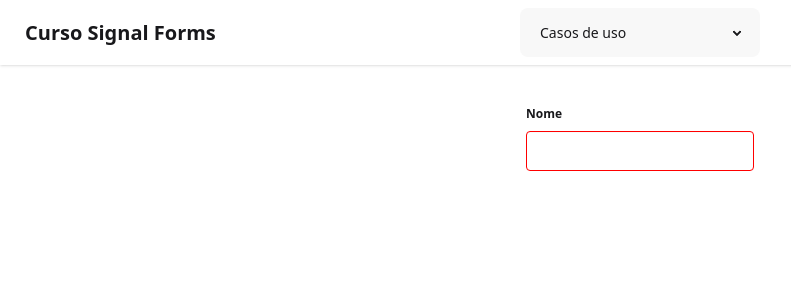
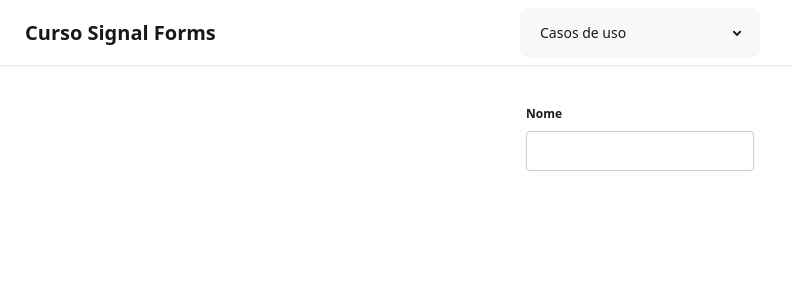
Before and after one commit to code-dimension/curso-signal-forms, an Angular app: page /7-state-classes in a window 1280 px wide. Shown: the top 300 px of the page, without its empty margins (0-791 px from the left). Built offline with nearby package versions, Linux system fonts and the light colour scheme.

Commit message:
feat: adiciona predicates customizados para aplicar classes css

```diff
--- a/src/app/app.config.ts
+++ b/src/app/app.config.ts
@@ -10,7 +10,10 @@ export const appConfig: ApplicationConfig = {
     provideBrowserGlobalErrorListeners(),
     provideRouter(routes),
     provideSignalFormsConfig({
-      classes: NG_STATUS_CLASSES
+      classes: {
+        'ng-valid': ({ state }) => state().valid() && state().touched(),
+        'ng-invalid': ({ state }) => !state().valid() && state().touched(),
+      }
     })
   ]
 };
--- a/src/app/features/7.state-classes/state-classes.component.css
+++ b/src/app/features/7.state-classes/state-classes.component.css
@@ -1,7 +1,3 @@
-.ng-pristine {
-  border-color: blue
-}
-
 .ng-valid {
   border-color: green;
 }
```
